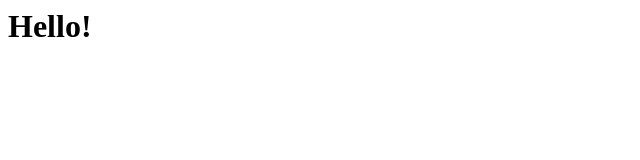
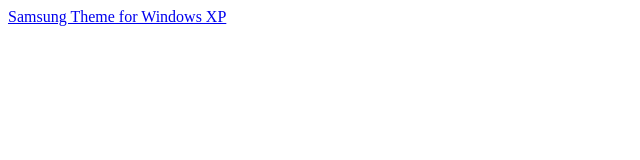
Before and after one commit to techittttt/techit.github.io, a plain HTML site: page files/index.html in a window 1280 px wide. Shown: the whole page, without its empty margins (0-640 px from the left). Drawn offline with Linux system fonts and the light colour scheme.

Commit message:
Update index.html

```diff
--- a/files/index.html
+++ b/files/index.html
@@ -1 +1,6 @@
-<h1>Hello!</h1>
+<!DOCTYPE html>
+<html>
+  <body style="display:flex;flex-direction:column;">
+    <a href="20051028171158609_SamsungTheme.zip">Samsung Theme for Windows XP</a>
+  </body>
+</html>
```
